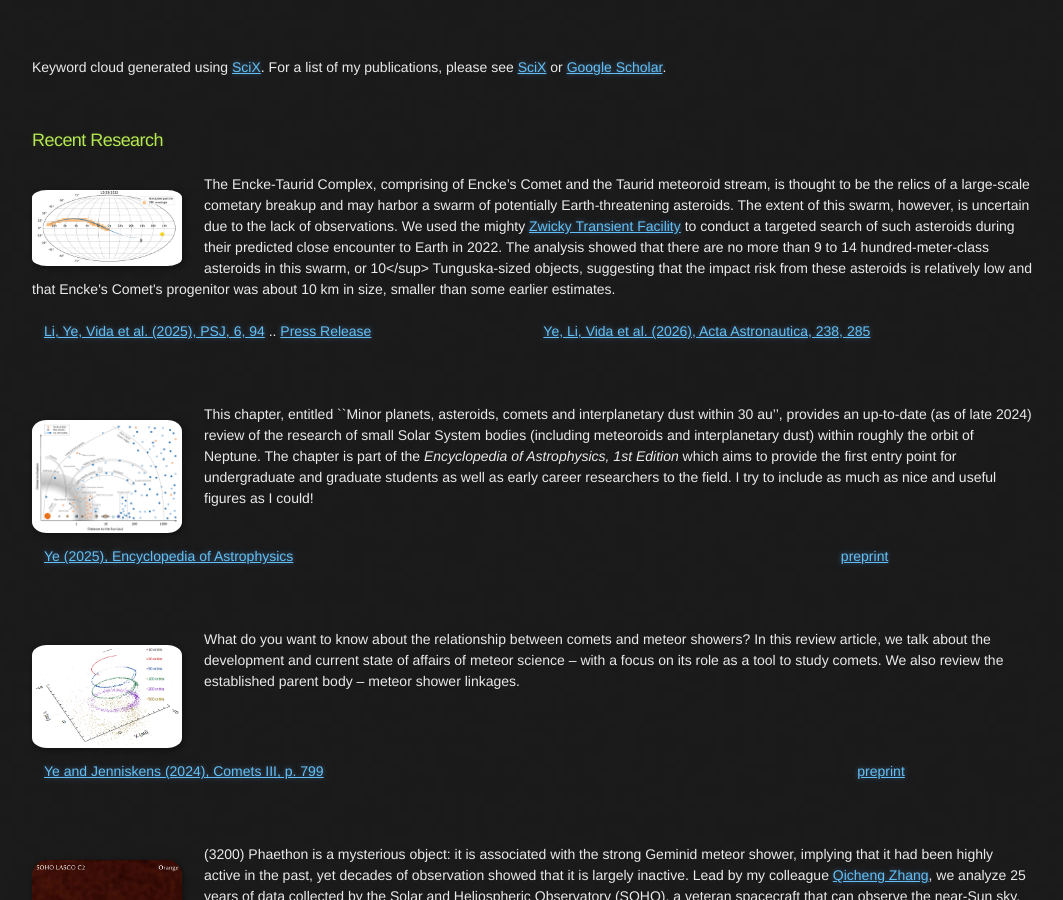
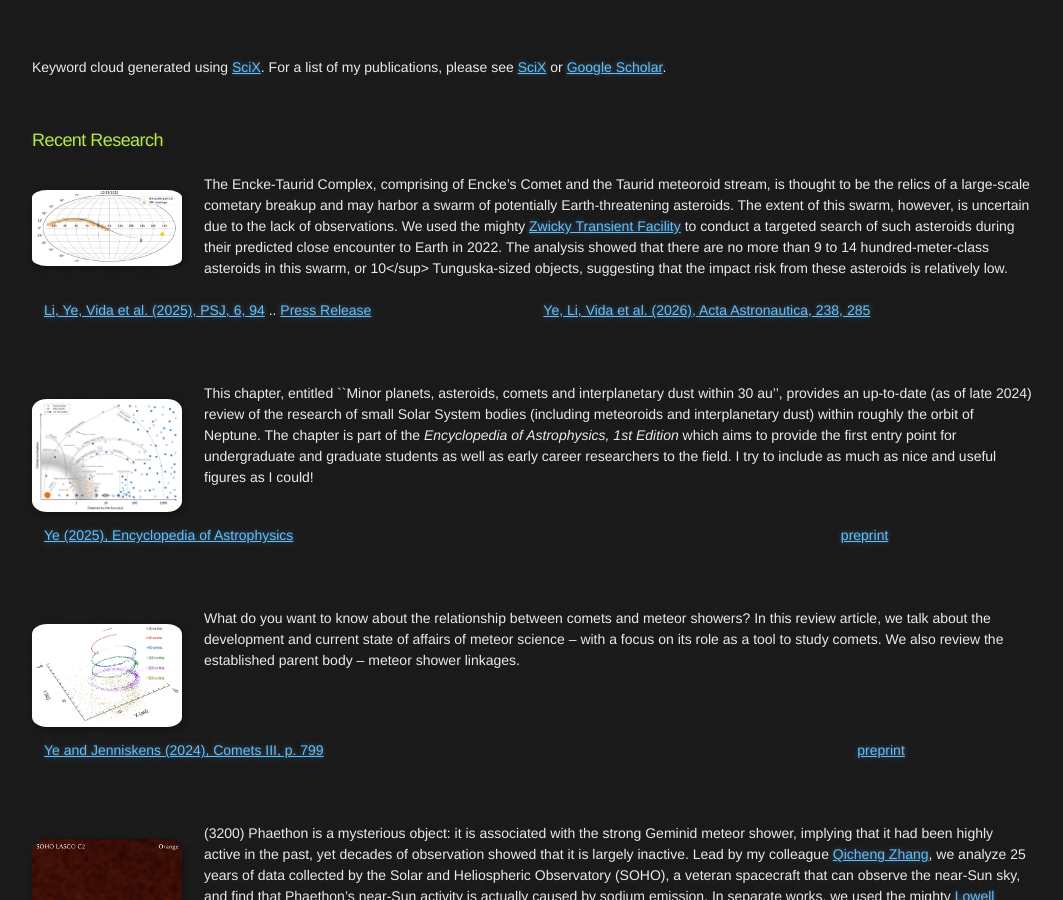
Before and after one commit to Yeqzids/Yeqzids.GitHub.io, a Jekyll site: the page built from index.md, in a window 1280 px wide and 900 px high, scrolled down 1937 px. Shown: the whole window, without its empty margins (108-1171 px from the left). Built offline with Jekyll 4.4.1, drawn with Linux system fonts in a browser that asks for light colours; nearby versions of some CDN libraries; some of the changed lines change nothing that is shown; some of the changed text lies outside the part shown.

Commit message:
Update index.md

```diff
--- a/index.md
+++ b/index.md
@@ -6,7 +6,7 @@
 
 ## Hi! I am Quanzhi (Ch'üan Chih).
 
-I am a taff scientist of [NASA](https://www.nasa.gov/)'s [Near-Earth Object (NEO) Surveyor](https://science.nasa.gov/mission/neo-surveyor/) mission at the [Department of Earth, Planetary, and Space Sciences](https://epss.ucla.edu/) of [University of California, Los Angeles (UCLA)](https://www.ucla.edu/). Currently I am also an adjunct research scientist at the [Department of Astronomy](https://www.astro.umd.edu/) at [University of Maryland](https://www.umd.edu/) and a visiting researcher at the [Center for Space Physics](https://www.bu.edu/csp/) of [Boston University](http://www.bu.edu).
+I am a staff scientist of the [Near-Earth Object (NEO) Surveyor](https://science.nasa.gov/mission/neo-surveyor/) mission at the [Department of Earth, Planetary, and Space Sciences](https://epss.ucla.edu/) of [University of California, Los Angeles (UCLA)](https://www.ucla.edu/). Currently I am also an adjunct research scientist at the [Department of Astronomy](https://www.astro.umd.edu/) at [University of Maryland](https://www.umd.edu/) and a visiting researcher at the [Center for Space Physics](https://www.bu.edu/csp/) of [Boston University](http://www.bu.edu).
 
 My research focuses on the small bodies of the Solar System -- asteroids, comets, meteoroids (interplanetary dust). These objects are primitive remnants of the Solar System's formation and preserve invaluable clues about the processes that shaped the planets. By studying them, we can better understand the formation and evolution of planetary systems, the delivery of water and organic materials to Earth, and the hazards posed by near-Earth objects (NEOs). They also provide important context for interpreting planetary systems around other stars.
 
@@ -34,7 +34,7 @@
 
 ## Professional Appointments
 
-* Staff Scientist, [Department of Earth, Planetary, and Space Sciences](https://epss.ucla.edu/), [UCLA](https://www.ucla.edu/), 2026 - present
+* NEO Surveyor Scientist, [Department of Earth, Planetary, and Space Sciences](https://epss.ucla.edu/), [UCLA](https://www.ucla.edu/), 2026 - present
 * Research Scientist, [Department of Astronomy](https://www.astro.umd.edu), [University of Maryland](http://www.umd.edu), 2019 - 2024 (Assistant); 2024 - 2026 (Associate); 2026 - present (Associate/adjunct)
 * Visiting Researcher, [Center for Space Physics](https://www.bu.edu/csp/), [Boston University](https://www.bu.edu/), 2022 - present
 * Postdoctoral Scholar, [Caltech](http://www.caltech.edu/)/[IPAC](http://www.ipac.caltech.edu/), 2016 - 2019
@@ -64,7 +64,7 @@
 
 <img style="float: left;" src="imgs/trs2022.png" width="150">
 
-The Encke-Taurid Complex, comprising of Encke's Comet and the Taurid meteoroid stream, is thought to be the relics of a large-scale cometary breakup and may harbor a swarm of potentially Earth-threatening asteroids. The extent of this swarm, however, is uncertain due to the lack of observations. We used the mighty [Zwicky Transient Facility](https://www.ztf.caltech.edu/) to conduct a targeted search of such asteroids during their predicted close encounter to Earth in 2022. The analysis showed that there are no more than 9 to 14 hundred-meter-class asteroids in this swarm, or 10<sup2></sup> Tunguska-sized objects, suggesting that the impact risk from these asteroids is relatively low and that Encke's Comet's progenitor was about 10 km in size, smaller than some earlier estimates.
+The Encke-Taurid Complex, comprising of Encke's Comet and the Taurid meteoroid stream, is thought to be the relics of a large-scale cometary breakup and may harbor a swarm of potentially Earth-threatening asteroids. The extent of this swarm, however, is uncertain due to the lack of observations. We used the mighty [Zwicky Transient Facility](https://www.ztf.caltech.edu/) to conduct a targeted search of such asteroids during their predicted close encounter to Earth in 2022. The analysis showed that there are no more than 9 to 14 hundred-meter-class asteroids in this swarm, or 10<sup2></sup> Tunguska-sized objects, suggesting that the impact risk from these asteroids is relatively low.
 
 [Li, Ye, Vida et al. (2025), PSJ, 6, 94](https://iopscience.iop.org/article/10.3847/PSJ/adbe74) .. [Press Release](https://cmns.umd.edu/news-events/news/new-study-eases-concerns-over-possible-doomsday-asteroid-swarm) | [Ye, Li, Vida et al. (2026), Acta Astronautica, 238, 285](https://scixplorer.org/abs/2026AcAau.238..285Y/abstract)
 
```
